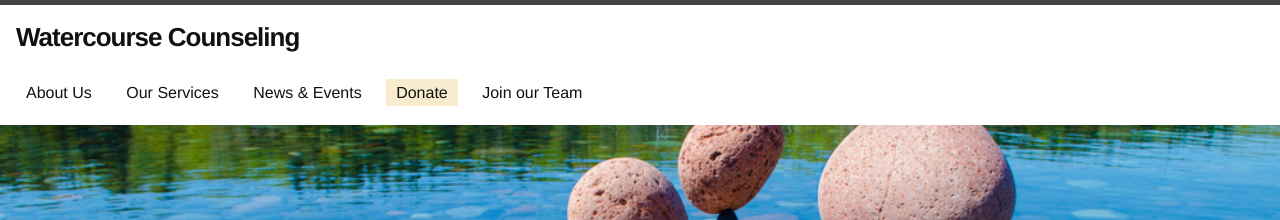
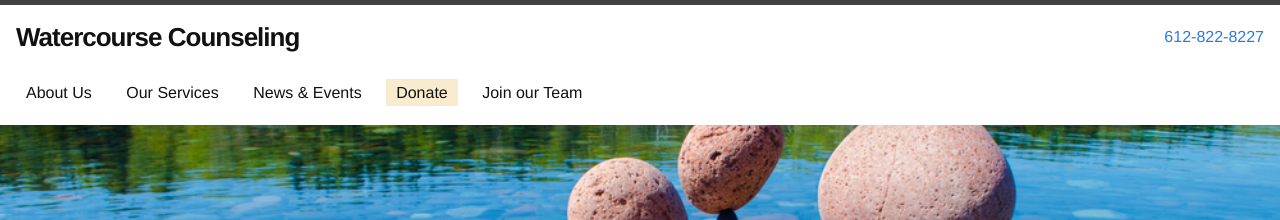
Before and after one commit to watercourse-cc/watercourse, a Jekyll site: the page built from index.html, in a window 1280 px wide. Shown: the top 220 px of the page. Built offline with Jekyll 4.4.1, drawn with Linux system fonts in a browser that asks for light colours; comment, search, counter and statistics services are not loaded.

Commit message:
show phone in header
hide on mobile, TODO can it fit somewhere on small screens?

```diff
--- a/_includes/header.html
+++ b/_includes/header.html
@@ -1,6 +1,7 @@
 <header class="site-header">
     <div class="nav stretch">
       <a class="site-title" href="{{ site.baseurl }}/">{{ site.title }}</a>
+      <a class="phone" href="tel:{{ site.phone }}">{{ site.phone }}</a>
 
       <nav class="site-nav">
         <a href="#" class="menu-icon">
--- a/_sass/header.scss
+++ b/_sass/header.scss
@@ -24,4 +24,13 @@ header.site-header {
   .donate {
     background-color: #f9ebcd;
   }
+
+  .phone {
+    @include media-query($on-palm) {
+      display: none;
+    }
+
+    float: right;
+    margin-top: 1em;
+  }
 }
```
